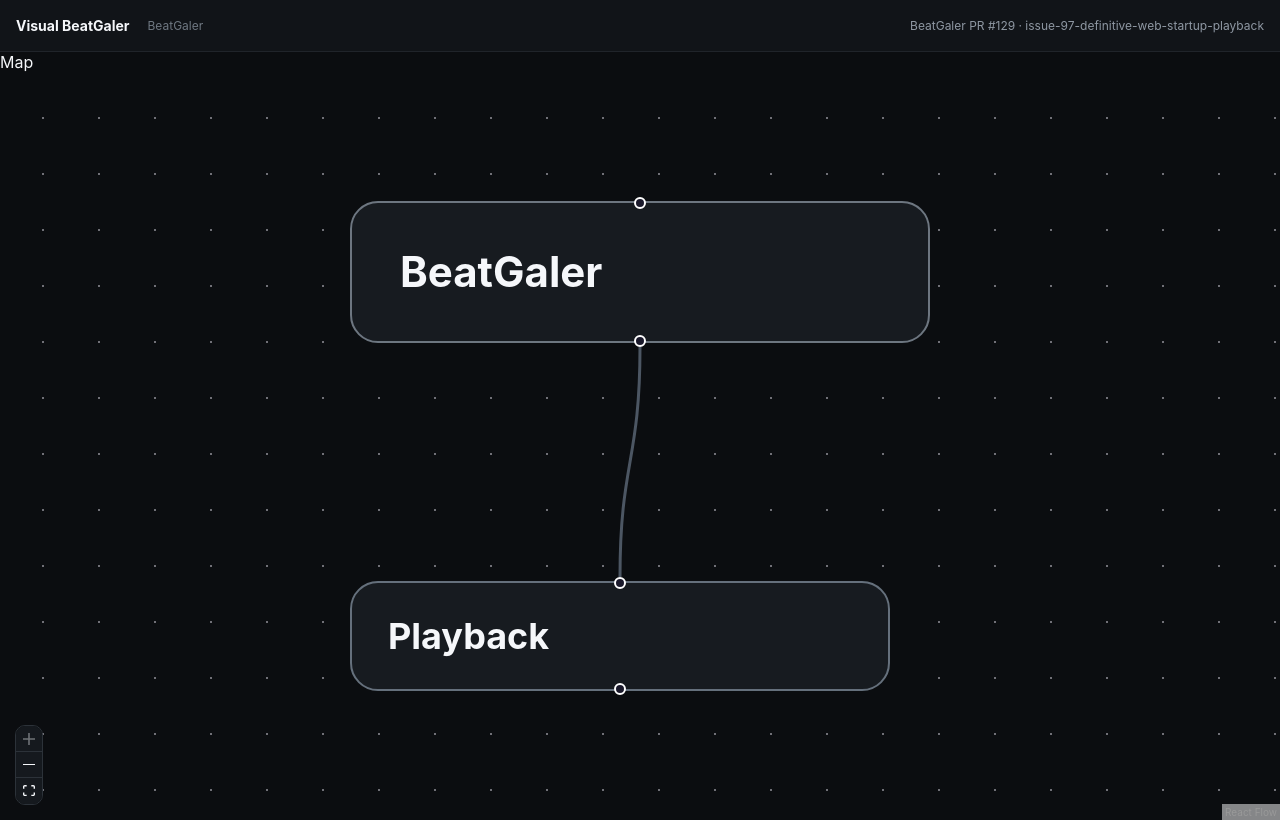
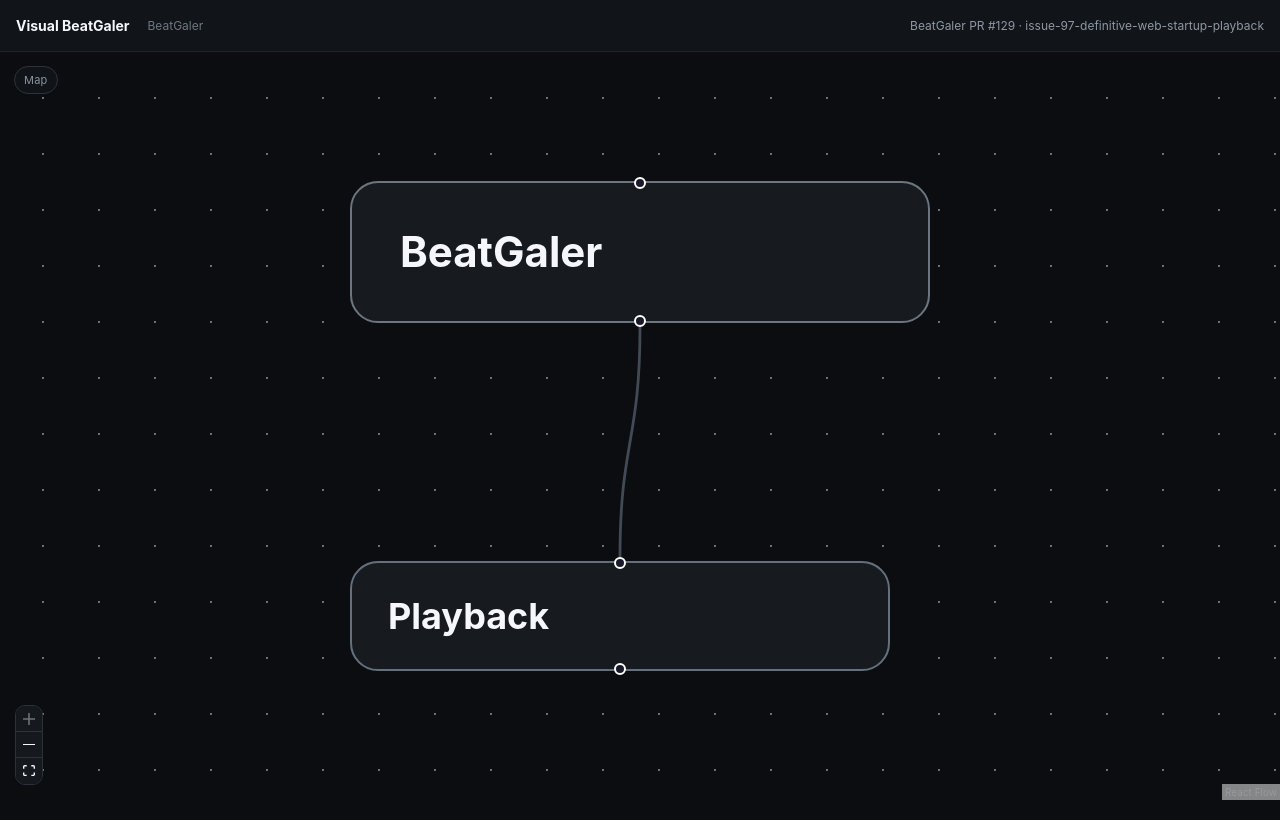
Before and after one commit to magosouljah/Visual-Beat-galer, a React (Vite) app: page / in a window 1280 px wide. Built offline with nearby package versions, Linux system fonts and the light colour scheme.

Commit message:
Visually separate relationships from execution order

```diff
--- a/src/styles.css
+++ b/src/styles.css
@@ -112,14 +112,35 @@ button {
 }
 
 .canvas {
+  position: relative;
   min-width: 0;
   min-height: 0;
+}
+
+.map-kind {
+  position: absolute;
+  z-index: 5;
+  top: 14px;
+  left: 14px;
+  padding: 6px 9px;
+  border: 1px solid #2d343d;
+  border-radius: 999px;
+  background: rgba(17, 20, 24, 0.92);
+  color: #89939e;
+  font-size: 11px;
+  letter-spacing: 0.02em;
+  pointer-events: none;
+}
+
+.map-kind--sequence {
+  color: #dce3ea;
+  border-color: #505a66;
 }
 
 .react-flow__node-default,
 .visual-node {
   min-width: 230px;
-  max-width: 300px;
+  max-width: 310px;
   padding: 16px 18px;
   border: 1px solid #3a414a;
   border-radius: 14px;
@@ -144,8 +165,14 @@ button {
 }
 
 .visual-node--concept,
-.visual-node--flow {
+.visual-node--flow,
+.visual-node--operation {
   font-size: 14px;
+}
+
+.visual-node--operation {
+  border-style: dashed;
+  color: #d5dbe2;
 }
 
 .visual-node--enterable {
@@ -165,7 +192,39 @@ button {
 
 .react-flow__edge-path {
   stroke: #4c5663;
-  stroke-width: 1.5;
+  stroke-width: 1.4;
+}
+
+.relationship-edge .react-flow__edge-path {
+  stroke: #414a55;
+}
+
+.enter-edge .react-flow__edge-path {
+  stroke: #737f8d;
+  stroke-dasharray: 6 6;
+}
+
+.sequence-edge .react-flow__edge-path {
+  stroke: #778391;
+  stroke-width: 1.8;
+}
+
+.branch-edge .react-flow__edge-path {
+  stroke: #545e69;
+  stroke-dasharray: 5 5;
+}
+
+.react-flow__edge-text {
+  fill: #8e98a4;
+  font-size: 10px;
+}
+
+.react-flow__edge-textbg {
+  fill: #0b0d10;
+}
+
+.react-flow__marker path {
+  fill: #778391;
 }
 
 .react-flow__controls {
@@ -182,7 +241,7 @@ button {
 }
 
 .inspector {
-  width: min(360px, 38vw);
+  width: min(380px, 40vw);
   padding: 24px;
   border-left: 1px solid #20242a;
   background: #111418;
```
